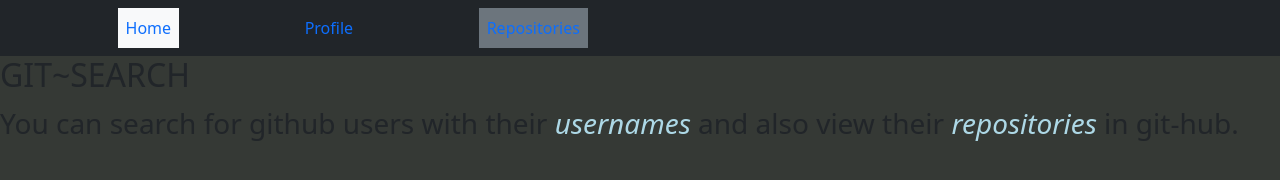
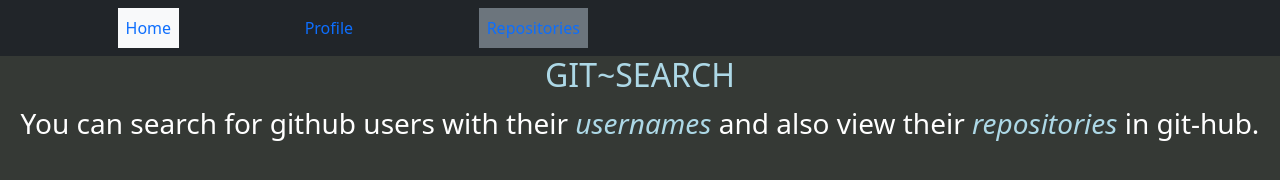
Before and after one commit to LoiseMulwa/git-hub, an Angular app: page /nav-bar in a window 1280 px wide. Shown: the top 180 px of the page. Built offline with nearby package versions, Linux system fonts and the light colour scheme; no server answers.

Commit message:
style:Modified the h and p tags text to white

```diff
--- a/src/app/nav-bar/nav-bar.component.css
+++ b/src/app/nav-bar/nav-bar.component.css
@@ -6,3 +6,13 @@
     height: 40px;
     background-color: #add8e6;
 }
+.info h3,p{
+    /* color: white; */
+    text-align: center;
+}
+.g{
+    color: #add8e6;
+}
+.p{
+    color: white;
+}
```
